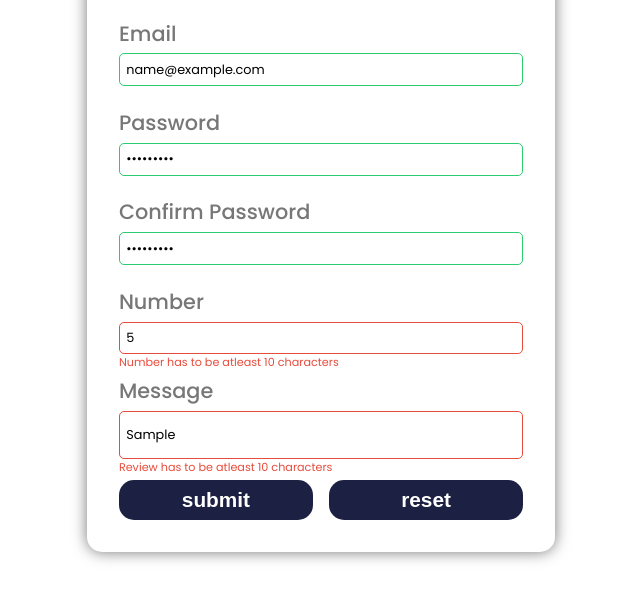
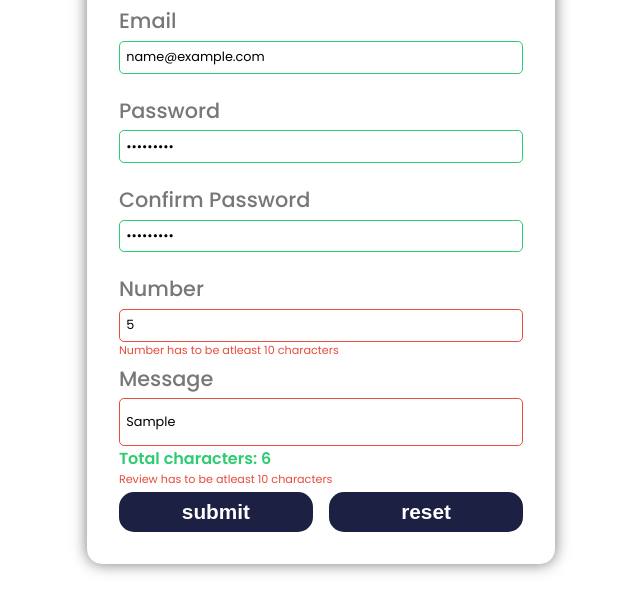
Before and after one commit to joydeep-git/Form-Validation, a plain HTML site: page index.html in a window 1280 px wide. Both pictures are taken after typing "Sample", "name@example.com", "Sample123", "Sample123", "5", "Sample" into the empty fields and a click on the button "submit". Shown: the part 207-800 px from the top of the page, without its empty margins (319-959 px from the left). Drawn offline with Linux system fonts and the light colour scheme.

Commit message:
added live count

```diff
--- a/CSS/style.css
+++ b/CSS/style.css
@@ -101,6 +101,13 @@ body{
     border-color: black;
 }
 
+#count{
+    color: var(--success);
+    font-weight: 600;
+    font-size: 1rem;
+    visibility: visible;
+}
+
 /* <== removes toggle button from input elements ==> */
 
 input::-webkit-outer-spin-button,
--- a/JS/app.js
+++ b/JS/app.js
@@ -53,6 +53,11 @@ const checkLength =function(input, min, max){
         showSuccess(input)
     }
 }
+
+review.addEventListener("input", () => {
+    let count = (review.value).length;
+    document.getElementById("count").textContent = `Total characters: ${count}`;
+});
 
 const checkPassword = function(input1, input2){
     if(input1.value.trim() !== '' && input2.value.trim() !== ''){
--- a/index.html
+++ b/index.html
@@ -75,6 +75,7 @@
             id="review"
             placeholder="Write your thoughts here"
           />
+          <p id="count"></p>
           <small></small>
         </div>
 
```
